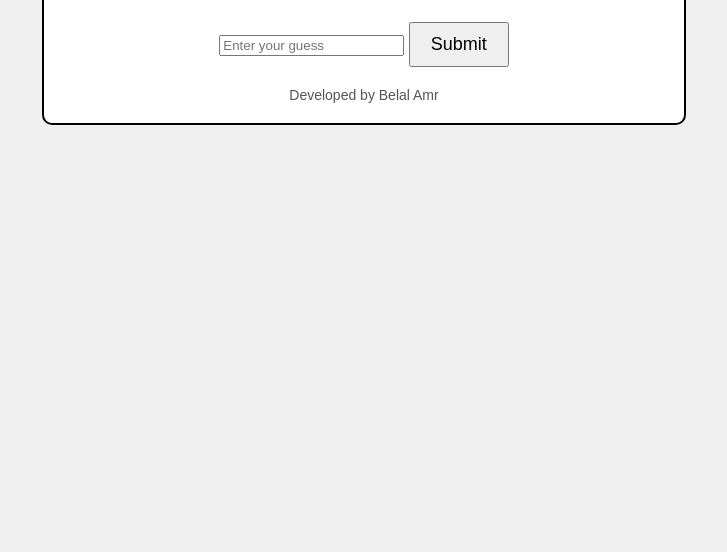
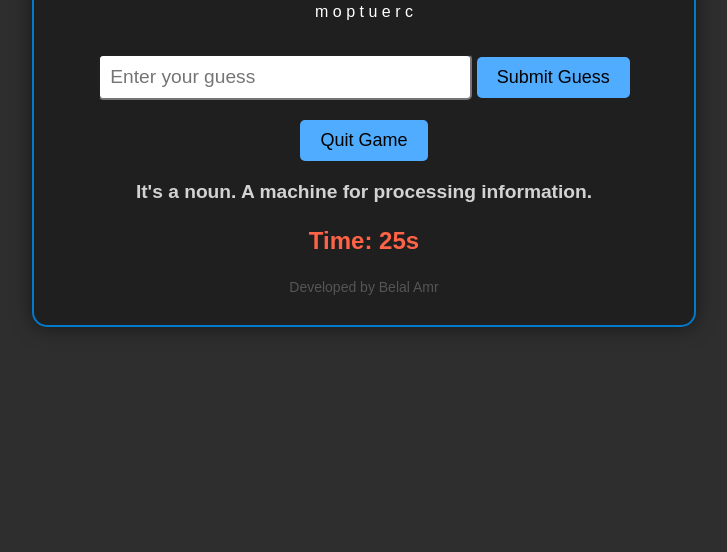
Before and after one commit to BelalAmrMohamed/GuessTheWord, a plain HTML site: page index.html in a window 1280 px wide. Shown: the part 248-800 px from the top of the page, without its empty margins (276-1003 px from the left). Drawn offline with Linux system fonts and the light colour scheme.

Commit message:
Add files via upload

```diff
--- a/index.html
+++ b/index.html
@@ -7,35 +7,72 @@
     <style>
         body {
             font-family: Arial, sans-serif;
-            text-align: center;
-            background-color: #f0f0f0;
+            background-color: #2e2e2e;
+            color: #fff;
             margin: 0;
             padding: 0;
         }
         .game-container {
-            background-color: #ffffff;
-            border: 2px solid #000;
-            border-radius: 10px;
-            padding: 20px;
+            background-color: #1f1f1f;
+            border: 2px solid #007acc;
+            border-radius: 15px;
+            padding: 30px;
             margin: 50px auto;
             max-width: 600px;
+            text-align: center;
+            box-shadow: 0 0 20px rgba(0, 0, 0, 0.5);
         }
         h1, h2 {
             margin: 10px 0;
+            font-size: 2.5rem;
         }
         button {
             margin-top: 20px;
             padding: 10px 20px;
             font-size: 18px;
             cursor: pointer;
+            background-color: #4facfe;
+            border: none;
+            border-radius: 5px;
+            transition: 0.3s ease;
+        }
+        button:hover {
+            background-color: #007acc;
         }
         .developer {
             margin-top: 20px;
             font-size: 14px;
             color: #555;
         }
+        input[type="text"] {
+            padding: 10px;
+            border-radius: 5px;
+            margin-top: 10px;
+            font-size: 1.2rem;
+            width: 80%;
+            max-width: 350px;
+        }
+        .feedback {
+            margin-top: 15px;
+            font-size: 1.2rem;
+            font-weight: bold;
+        }
         .hidden {
             display: none;
+        }
+        .game-over {
+            color: #f0f0f0;
+            font-size: 1.5rem;
+        }
+        #timer {
+            font-size: 1.5rem;
+            color: #ff6347;
+            font-weight: bold;
+        }
+        #hint {
+            font-size: 1.2rem;
+            margin-top: 10px;
+            color: #d3d3d3;
         }
     </style>
 </head>
@@ -47,46 +84,57 @@
             <h3>Guess the word:</h3>
             <p id="scrambled-word"></p>
             <input type="text" id="player-guess" placeholder="Enter your guess">
-            <button onclick="submitGuess()">Submit</button>
-            <p id="feedback"></p>
+            <button onclick="submitGuess()">Submit Guess</button>
+            <button onclick="quitGame()">Quit Game</button>
+            <p id="feedback" class="feedback"></p>
+            <p id="hint" class="feedback"></p>
+            <p id="timer"></p>
         </div>
         <div id="game-over" class="hidden">
-            <h2>Game Over</h2>
+            <h2 class="game-over">Game Over</h2>
             <p>Level: <span id="final-level"></span></p>
             <p>Score: <span id="final-score"></span> out of <span id="max-score"></span></p>
-            <button onclick="restartGame()">Restart</button>
+            <button onclick="restartGame()">Restart Game</button>
         </div>
         <div class="developer">Developed by Belal Amr</div>
     </div>
 
     <script>
+        // Word list with additional hints
         let words = [
-            { word: "grow", scrambled: "g o r w" },
-            { word: "battary", scrambled: "r a t y b a t" },
-            { word: "friends", scrambled: "d e f s i r n" },
-            { word: "value", scrambled: "u l e v a" },
-            { word: "sight", scrambled: "g i s h t" },
-            { word: "tongue", scrambled: "g o u n t e" },
-            { word: "laptop", scrambled: "t a p o l p" },
-            { word: "download", scrambled: "l o w d o a n d" },
-            { word: "understand", scrambled: "s t e r a n d d n u" },
-            { word: "language", scrambled: "g n a u e l g a" },
-            { word: "program", scrambled: "r a p m o g r" },
-            { word: "python", scrambled: "t h o p y n" },
-            { word: "artificial", scrambled: "c i i t a l r f a i" },
-            { word: "computer", scrambled: "m o p t u e r c" },
-            { word: "university", scrambled: "v i s e u n t i r y" },
-            { word: "science", scrambled: "e c n e i s c" },
-            { word: "network", scrambled: "w o k r e t n" },
-            { word: "system", scrambled: "t s e y m s" },
-            { word: "internet", scrambled: "t r e i n e t n" },
-            { word: "security", scrambled: "c r t e i u s y" },
+            { word: "grow", scrambled: "g o r w", hint: "It's a verb. Starts with 'g'." },
+            { word: "battery", scrambled: "r a t y b a t", hint: "It's a noun. Contains 3 vowels." },
+            { word: "friends", scrambled: "d e f s i r n", hint: "It's a plural noun." },
+            { word: "value", scrambled: "u l e v a", hint: "It's a noun. Starts with 'v'." },
+            { word: "sight", scrambled: "g i s h t", hint: "It's a noun. It helps you see." },
+            { word: "tongue", scrambled: "g o u n t e", hint: "It's a noun. Used to taste and speak." },
+            { word: "laptop", scrambled: "t a p o l p", hint: "It's a noun. A portable computer." },
+            { word: "download", scrambled: "l o w d o a n d", hint: "It's a verb. Means to get something from the internet." },
+            { word: "understand", scrambled: "s t e r a n d d n u", hint: "It's a verb. Has 3 syllables." },
+            { word: "language", scrambled: "g n a u e l g a", hint: "It's a noun. Used for communication." },
+            { word: "program", scrambled: "r a p m o g r", hint: "It's a noun. Related to coding." },
+            { word: "python", scrambled: "t h o p y n", hint: "It's a noun. A popular programming language." },
+            { word: "artificial", scrambled: "c i i t a l r f a i", hint: "It's an adjective. Means made by humans." },
+            { word: "computer", scrambled: "m o p t u e r c", hint: "It's a noun. A machine for processing information." },
+            { word: "university", scrambled: "v i s e u n t i r y", hint: "It's a noun. A place of higher education." },
+            { word: "science", scrambled: "e c n e i s c", hint: "It's a noun. The study of the natural world." },
+            { word: "network", scrambled: "w o k r e t n", hint: "It's a noun. A system of connected devices." },
+            { word: "system", scrambled: "t s e y m s", hint: "It's a noun. A group of parts working together." },
+            { word: "internet", scrambled: "t r e i n e t n", hint: "It's a noun. The global network connecting computers." },
+            { word: "security", scrambled: "c r t e i u s y", hint: "It's a noun. Measures taken to protect from harm." },
         ];
 
+        // Game variables
         let level = 1;
         let score = 0;
-        let counter = 0;
+        let maxScore = words.length * 5;  // Each word is worth 5 points
         let currentWord = {};
+        let timerInterval;
+        let timer = 30;
+
+        // Sound Effects
+        const correctSound = new Audio('https://bigsoundbank.com/UPLOAD/wav/2059.wav');
+        const incorrectSound = new Audio('https://bigsoundbank.com/UPLOAD/wav/1399.wav');
 
         function startGame() {
             if (level <= words.length) {
@@ -95,23 +143,55 @@
                 document.getElementById("scrambled-word").innerText = currentWord.scrambled;
                 document.getElementById("player-guess").value = "";
                 document.getElementById("feedback").innerText = "";
+                document.getElementById("hint").innerText = currentWord.hint;
+                startTimer();
             } else {
                 endGame();
             }
         }
 
+        function startTimer() {
+            timer = 30; // Reset timer to 30 seconds
+            document.getElementById("timer").innerText = `Time: ${timer}s`;
+            timerInterval = setInterval(() => {
+                timer--;
+                document.getElementById("timer").innerText = `Time: ${timer}s`;
+                if (timer <= 0) {
+                    clearInterval(timerInterval);
+                    submitGuess(); // Auto-submit if time runs out
+                }
+            }, 1000);
+        }
+
         function submitGuess() {
             let guess = document.getElementById("player-guess").value.toLowerCase();
+            clearInterval(timerInterval); // Stop the timer when a guess is submitted
+
+            if (guess === "") {
+                document.getElementById("feedback").innerText = "Please enter a guess!";
+                return;
+            }
+
             if (guess === currentWord.word) {
                 document.getElementById("feedback").innerText = "Correct guess!";
+                correctSound.play();
                 score += 5;
-                counter += 5;
-                level++;
+            } else {
+                document.getElementById("feedback").innerText = `Incorrect guess! The word was "${currentWord.word}".`;
+                incorrectSound.play();
+            }
+
+            level++;
+            if (level <= words.length) {
                 startGame();
             } else {
-                document.getElementById("feedback").innerText = "False guess! Try again.";
-                score--;
+                endGame();
             }
+        }
+
+        function quitGame() {
+            clearInterval(timerInterval); // Stop the timer
+            endGame();
         }
 
         function endGame() {
@@ -119,19 +199,18 @@
             document.getElementById("game-over").classList.remove("hidden");
             document.getElementById("final-level").innerText = level - 1;
             document.getElementById("final-score").innerText = score;
-            document.getElementById("max-score").innerText = counter;
+            document.getElementById("max-score").innerText = maxScore;
         }
 
         function restartGame() {
             level = 1;
             score = 0;
-            counter = 0;
+            document.getElementById("game-over").classList.add("hidden");
             document.getElementById("game").classList.remove("hidden");
-            document.getElementById("game-over").classList.add("hidden");
             startGame();
         }
 
-        // Start the game on load
+        // Initialize the game
         startGame();
     </script>
 </body>
```
